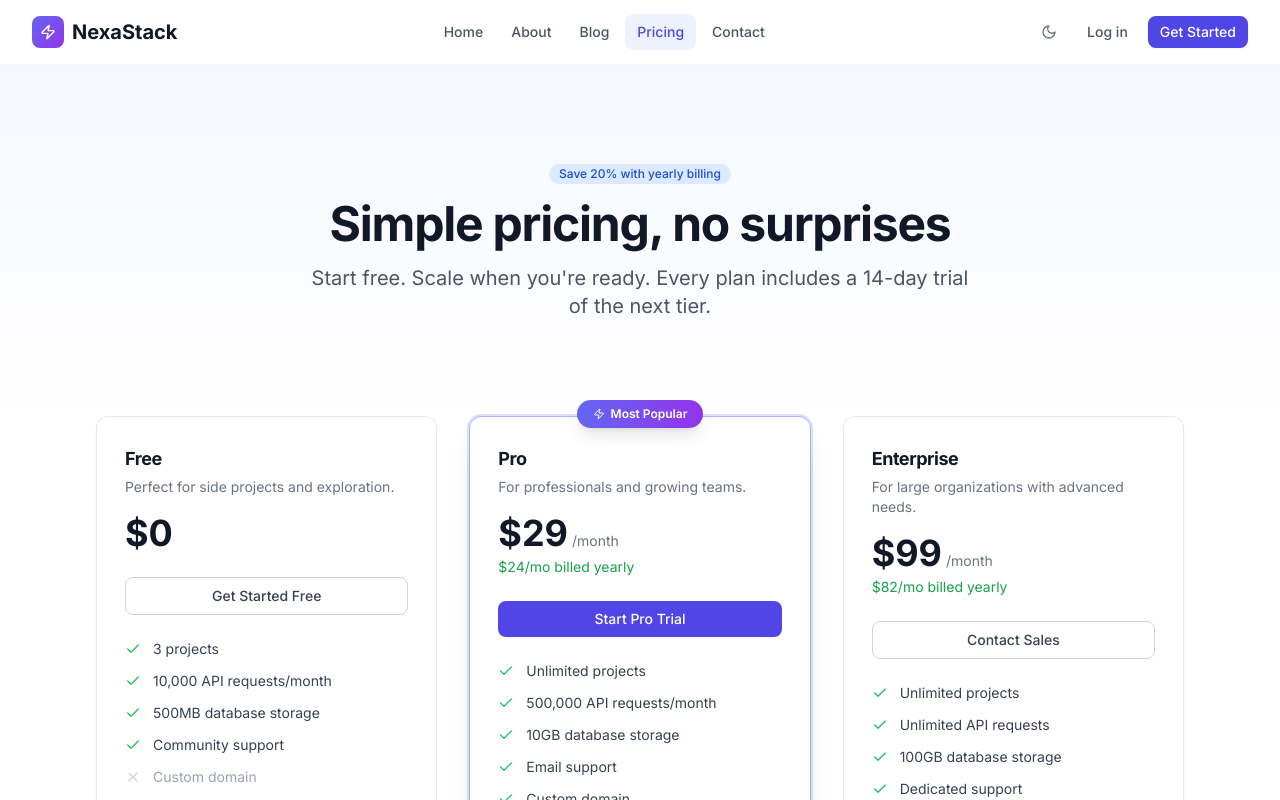
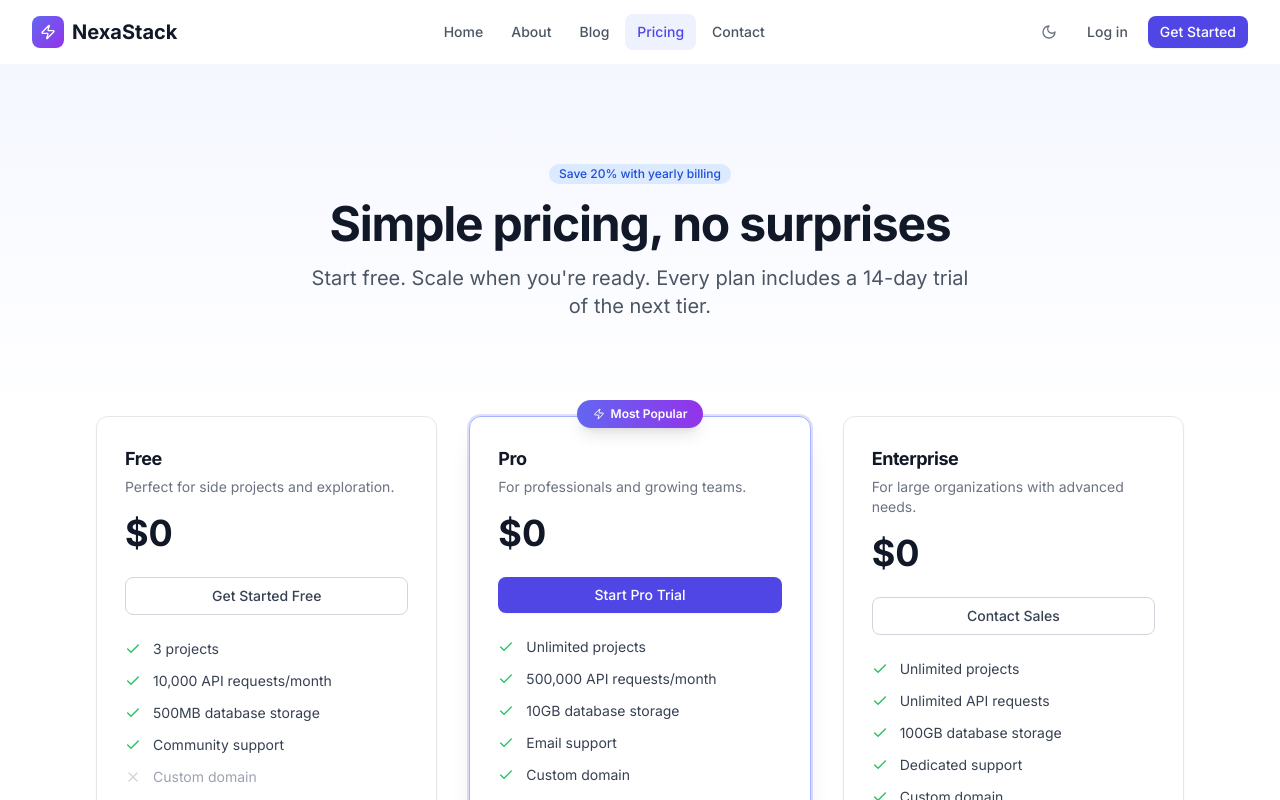
Before and after one commit to samiya829/nexastack-frontend, a Next.js app: page /pricing in a window 1280 px wide. Shown: the top 800 px of the page. Built offline with nearby package versions, Linux system fonts and the light colour scheme.

Commit message:
Update pricing: set Pro and Enterprise to free

```diff
--- a/src/app/pricing/page.tsx
+++ b/src/app/pricing/page.tsx
@@ -34,7 +34,7 @@ const plans = [
   {
     name: 'Pro',
     description: 'For professionals and growing teams.',
-    price: { monthly: 29, yearly: 24 },
+    price: { monthly: 0, yearly: 0 },
     cta: 'Start Pro Trial',
     ctaVariant: 'primary' as const,
     href: '/signup?plan=pro',
@@ -53,7 +53,7 @@ const plans = [
   {
     name: 'Enterprise',
     description: 'For large organizations with advanced needs.',
-    price: { monthly: 99, yearly: 82 },
+    price: { monthly: 0, yearly: 0 },
     cta: 'Contact Sales',
     ctaVariant: 'outline' as const,
     href: '/contact',
```
